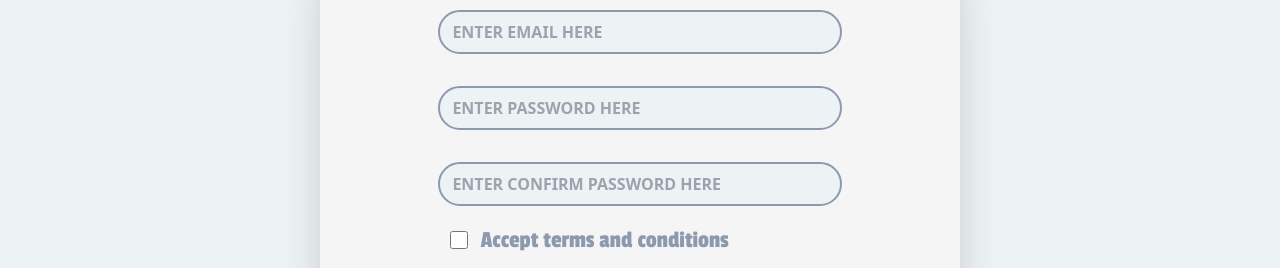
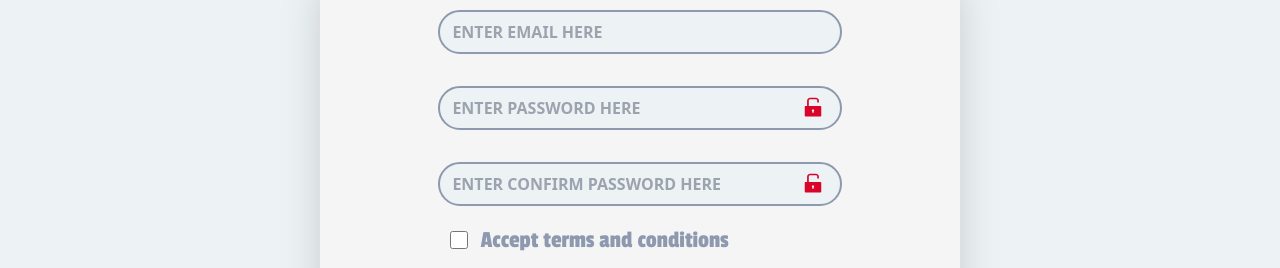
Before and after one commit to silentFellow/unsplashImageGenerator, a React (Vite) app: page / in a window 1280 px wide. Both pictures are taken after a click on the link "SIGN UP". Shown: the part 178-446 px from the top of the page. Built offline with nearby package versions, Linux system fonts and the light colour scheme.

Commit message:
some states are changed

```diff
--- a/index.html
+++ b/index.html
@@ -2,9 +2,9 @@
 <html lang="en">
   <head>
     <meta charset="UTF-8" />
-    <link rel="icon" type="image/svg+xml" href="/vite.svg" />
+    <link rel="icon" type="image/svg+xml" href="./src/assets/logoDark.svg" />
     <meta name="viewport" content="width=device-width, initial-scale=1.0" />
-    <title>Vite + React</title>
+    <title>Authentication.com</title>
   </head>
   <body>
     <div id="root"></div>
--- a/src/components/Login.jsx
+++ b/src/components/Login.jsx
@@ -2,10 +2,12 @@ import React, { useState } from 'react'
 import { FcGoogle } from 'react-icons/fc'
 import { FaGithub } from 'react-icons/fa'
 import { GrFacebook } from 'react-icons/gr'
+import { AiFillLock, AiFillUnlock } from 'react-icons/ai'
 
 const Login = ({active}) => {
 
   const [show, setShow] = useState(false)
+  const [check, setCheck] = useState(false)
 
   return (
     <div className="flex justify-center items-center h-[80%]">
@@ -15,13 +17,16 @@ const Login = ({active}) => {
           <input type="text" minLength={'12'} className='border-2 border-ascent bg-light text-dark font-black px-3 py-2 my-4 rounded-[30px] w-full' placeholder='ENTER EMAIL HERE' required />
         </div>
 
-        <div className="pass text-dark w-[63%] flex">
+        <div className="pass text-dark w-[63%] flex relative">
           <input type={`${show ? 'text' : 'password'}`} minLength={'9'} className='border-2 border-ascent bg-light text-dark font-black px-3 py-2 my-4 rounded-[30px] w-full' placeholder='ENTER PASSWORD HERE' required />
+          <span className="absolute left-[90%] top-[33%] text-[24px] text-dark" onClick={() => setShow(!show)}>
+            {show ? <AiFillLock /> : <AiFillUnlock />}
+          </span>
         </div>
 
         <div className="check flex justify-start w-[63%] items-center">
-          <input type="checkbox" className='h-[18px] w-[18px] mx-3' />
-          <label htmlFor="check" className='text-ascent text-[24px] font-fonty'>Accept terms and conditions</label>
+          <input type="checkbox" className='h-[18px] w-[18px] mx-3' checked={check} />
+          <label htmlFor="check" className='text-ascent text-[24px] font-fonty cursor-pointer' onClick={() => setCheck(!check)}>Accept terms and conditions</label>
         </div>
 
         <div className="flex justify-between items-center w-[36%] space-x-12 mt-3">
@@ -36,12 +41,18 @@ const Login = ({active}) => {
           <input type="text" minLength={'12'} className='border-2 border-ascent bg-light text-dark font-black px-3 py-2 my-4 rounded-[30px] w-full' placeholder='ENTER EMAIL HERE' required />
         </div>
 
-        <div className="pass text-dark w-[63%] flex">
+        <div className="pass text-dark w-[63%] flex relative">
           <input type={`${show ? 'text' : 'password'}`} minLength={'9'} className='border-2 border-ascent bg-light text-dark font-black px-3 py-2 my-4 rounded-[30px] w-full' placeholder='ENTER PASSWORD HERE' required />
+          <span className="absolute left-[90%] top-[33%] text-[24px] text-dark" onClick={() => setShow(!show)}>
+            {show ? <AiFillLock /> : <AiFillUnlock />}
+          </span>
         </div>
 
-        <div className="pass text-dark w-[63%] flex">
-          <input type={`${show ? 'text' : 'password'}`} minLength={'9'} className='border-2 border-ascent bg-light text-dark font-black px-3 py-2 my-4 rounded-[30px] w-full' placeholder='ENTER CONFIRM PASSWORD HERE' required />
+        <div className="cPass text-dark w-[63%] flex relative">
+          <input type={`${show ? 'text' : 'password'}`} minLength={'9'} className='border-2 border-ascent bg-light text-dark font-black px-3 py-2 my-4 rounded-[30px] w-full relative' placeholder='ENTER CONFIRM PASSWORD HERE' required />
+          <span className="absolute left-[90%] top-[33%] text-[24px] text-dark" onClick={() => setShow(!show)}>
+            {show ? <AiFillLock /> : <AiFillUnlock />}
+          </span>
         </div>
 
         <div className="check flex justify-start w-[63%] items-center">
```
